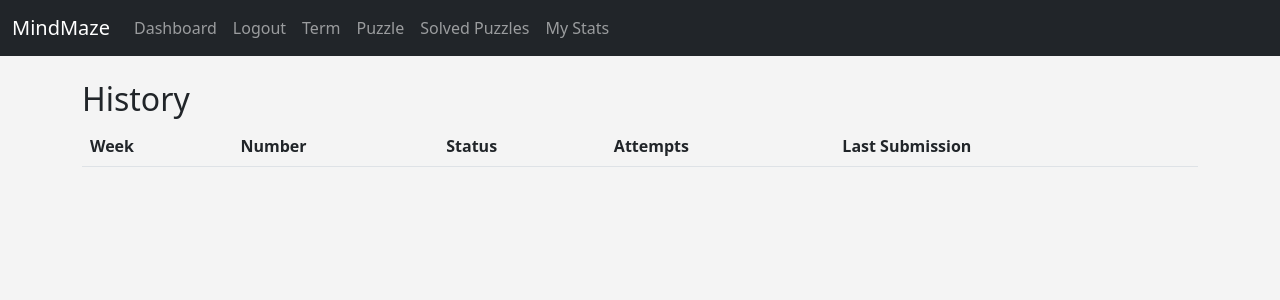
After one commit to camelCasedAditya/mindmaze, a Django app: page /term/stats/ in a window 1280 px wide. The commit adds this page. Shown: the top 300 px of the page. Run offline with Django 3.2, Linux system fonts and the light colour scheme; the visitor is signed in with stand-in values (Sample User, id 1); lists and menus that the app fills with data are empty.

Commit message:
user stats and class view for staff

```diff
--- a/dashboard/templates/dashboard/navbar.html
+++ b/dashboard/templates/dashboard/navbar.html
@@ -21,6 +21,9 @@
                 <li class="nav-item">
                     <a class="nav-link" href="{% url 'solved' %}">Solved Puzzles</a>
                 </li>
+                <li class="nav-item">
+                    <a class="nav-link" href="{% url 'stats' %}">My Stats</a>
+                </li>
             </ul>
         </div>
     </div>
--- a/puzzles/models.py
+++ b/puzzles/models.py
@@ -12,7 +12,7 @@ class Puzzle(models.Model):
     position_fen = models.CharField(max_length=200)
     label = models.CharField(max_length=200)
     prompt = models.CharField(max_length=200)
-    explination = models.TextField(default="Insert Explination")
+    explanation = models.TextField(default="Insert Explanation")
     #due_date = models.DateField(null=True)
     solution = models.CharField(max_length=200)
 
--- /dev/null
+++ b/terms/templates/profile.html
@@ -0,0 +1,55 @@
+{% extends 'dashboard/base.html' %}
+{% block content%}
+{% load static %}
+
+<body>
+    {% if access %}
+    <h2>History </h2>
+    <table class="table">
+        <thead>
+            <tr>
+            <th scope="col">Week</th>
+            <th scope="col">Number</th>
+            <th scope="col">Status</th>
+            <th scope="col">Attempts</th>
+            <th scope="col">Last Submission</th>
+            </tr>
+        </thead>
+    </tbody>
+        {% for puzzle, submission in problem_set %}
+        <tr>
+
+            {% if submission.is_correct %}
+                <td>{{ puzzle.week }}</td>
+                <th scope="row">
+                    <a href="{% url 'solved_detail' puzzle.pk %}">
+                        {{ puzzle.number }}
+                    </a>
+                </th>
+                <td>Solved</td>
+            {% else %}
+                <td>{{ puzzle.week }}</td>
+                <th scope="row">
+                    <a href="{% url 'detail' puzzle.pk %}">
+                        {{ puzzle.number }}
+                    </a>
+                </th>
+                <td>Incorrect</td>
+            {% endif %}
+            <td>{{ submission.attempts }}</td>
+            <td>{{ submission.user_answer }}</td>
+          </tr>
+
+        {% endfor %}
+
+    </tbody>
+    </table>
+    {% else %}
+        <h1>You do not have access to this profile</h1>
+    {% endif %}
+
+
+</body>
+
+
+{% endblock %}
--- a/terms/templates/week.html
+++ b/terms/templates/week.html
@@ -44,7 +44,7 @@
                 <div class="col">
                     <h1>{{ puzzle.label }}</h1>
                     <p>{{ puzzle.instruction }}</p>
-                    {% if submission != 0 %}
+                    {% if submission != 0 and submission.is_correct %}
                         <a href="{% url 'solved_detail' puzzle.pk %}">
                             {{ puzzle.position_diagram|safe }}
                         </a>
--- a/terms/urls.py
+++ b/terms/urls.py
@@ -3,7 +3,9 @@ from . import views
 
 urlpatterns = [
     path("", views.home, name="term"),
-    path("<int:year>/", views.list, name="year_terms"),
     path("<int:year>/<str:season>/", views.term_view, name="term_detail"),
-    path("<int:year>/<str:season>/<int:week>/", views.week_view, name="week_detail")
+    path("<int:year>/<str:season>/<int:week>/", views.week_view, name="week_detail"),
+    path("class/", views.class_view, name="class"),
+    path("stats/", views.my_stats, name="stats"),
+    path("stats/<str:username>/", views.user_stats, name="user_stats")
 ]
--- a/terms/views.py
+++ b/terms/views.py
@@ -1,21 +1,18 @@
-from django.shortcuts import render
+from django.shortcuts import get_object_or_404, render
 from .models import Term
 from django.contrib.auth.models import Group
+from django.contrib.auth.models import User
 from puzzles.models import Puzzle
 from users.models import Submission
 
 def home(request):
+    is_admin = request.user.is_staff
     term_list = Term.objects.all()
     current_term = term_list.last()
-    return render(request, "home.html", {"current_term":current_term, "term_list":term_list})
-
-def list(request, year):
-    term_list = Term.objects.all()
-    return render(request, "home.html", {"term_list":term_list})
+    return render(request, "home.html", {"is_admin":is_admin, "current_term":current_term, "term_list":term_list})
 
 def term_view(request, year, season):
     term = Term.objects.all().filter(year=year, season=season)[0]
-    problem_set_preview = [[0 for i in range(5)] for j in range(term.length)]
     level_set = Group.objects.filter(user = request.user)
     for g in level_set:
         groupname = g.name
@@ -32,15 +29,33 @@ def term_view(request, year, season):
     elif groupname == 'Default':
         user_level = 1
 
-    for week in range(term.length):
+    solved = [0]*(term.length+1)
+    incorrect = [0]*(term.length+1)
+    total = [0]*(term.length+1)
+    weeks = [0]*(term.length+1)
+    weeks_progress = []
+
+    for week in range(1, term.length+1):
         puzzles = Puzzle.objects.filter(term=term, week=week, level=user_level)
-        #print(week)
-        #print(puzzles)
-        for i in range(puzzles.count()):
-            problem_set_preview[week][i] = puzzles[i]
-        #print(problem_set_preview[week])
-    weeks = range(1,term.length+1)
-    return render(request, "term.html", {"term":term, "preview":problem_set_preview})
+        for puzzle in puzzles:
+            submission = Submission.objects.filter(user=request.user, puzzle_id=puzzle.id)
+            if submission.exists():
+                if submission[0].is_correct:
+                    solved[week] += 1
+                else:
+                    incorrect[week] += 1
+            total[week] += 1
+
+        if puzzles.exists():
+            solved[week] /= total[week]
+            solved[week] *= 100
+            incorrect[week] /= total[week]
+            incorrect[week] *= 100
+            weeks[week] = week
+            weeks_progress.append((weeks[week], solved[week], incorrect[week]))
+
+    return render(request, "term.html", {"term":term, "weeks":weeks_progress})
+
 
 def week_view(request, year, season, week):
     term = Term.objects.all().filter(year=year, season=season)[0]
@@ -59,14 +74,68 @@ def week_view(request, year, season, week):
         user_level = 5
     elif groupname == 'Default':
         user_level = 1
+
     puzzles = Puzzle.objects.filter(term=term, week=week, level=user_level)
     submissions = [0 for _ in range(0,puzzles.count()+1)]
+    solved = 0
+    incorrect = 0
+    unanswered = 0
+
     for puzzle in puzzles:
         submission = Submission.objects.filter(user=request.user, puzzle_id=puzzle.id)
         if submission.exists():
             submissions[puzzle.number] = submission[0]
-
+            if submission[0].is_correct:
+                solved += 1
+            else:
+                incorrect += 1
+        else:
+            unanswered += 1
 
     problems = zip(puzzles, submissions[1:])
 
-    return render(request, "week.html", {"term":term, "week":week, "problem_set":problems})
+    return render(request, "week.html", {"term":term, "week":week, "problem_set":problems,
+                                         "solved":solved, "incorrect":incorrect, "unanswered":unanswered})
+
+def class_view(request):
+    if not request.user.is_staff: #user does not have permission to see
+        return render(request, "profile.html", {"access":False})
+    else:
+        level_set = Group.objects.filter(user = request.user)
+        for g in level_set:
+            groupname = g.name
+        student_list = User.objects.filter(groups__name=groupname)
+        student_names = []
+        student_submissions = []
+        for student in student_list:
+            student_names.append(student.get_full_name)
+            student_submissions.append(Submission.objects.filter(user=student))
+
+        class_details = zip(student_list, student_submissions)
+
+        return render(request, "class.html", {"class":class_details})
+
+def my_stats(request):
+    user = request.user
+    user_submissions = Submission.objects.filter(user=user)
+    puzzle_set = []
+    for submission in user_submissions:
+        puzzle = get_object_or_404(Puzzle, pk=submission.puzzle_id)
+        puzzle_set.append(puzzle)
+
+    problems = zip(puzzle_set, user_submissions)
+    return render(request, "profile.html", {"access":True, "problem_set":problems})
+
+def user_stats(request, username):
+    user = User.objects.get(username=username)
+    if user != request.user and not request.user.is_staff: #user does not have permission to see
+        return render(request, "profile.html", {"access":False})
+    else:
+        user_submissions = Submission.objects.filter(user=user)
+        puzzle_set = []
+        for submission in user_submissions:
+            puzzle = get_object_or_404(Puzzle, pk=submission.puzzle_id)
+            puzzle_set.append(puzzle)
+
+        problems = zip(puzzle_set, user_submissions)
+        return render(request, "profile.html", {"access":True, "problem_set":problems})
```
Also changed, not shown: terms/templates/class.html (added, +14 -0 lines), terms/templates/home.html (+10 -0 lines), terms/templates/term.html (+9 -15 lines), puzzles/migrations/0012_remove_puzzle_explination_puzzle_explanation.py (added).
